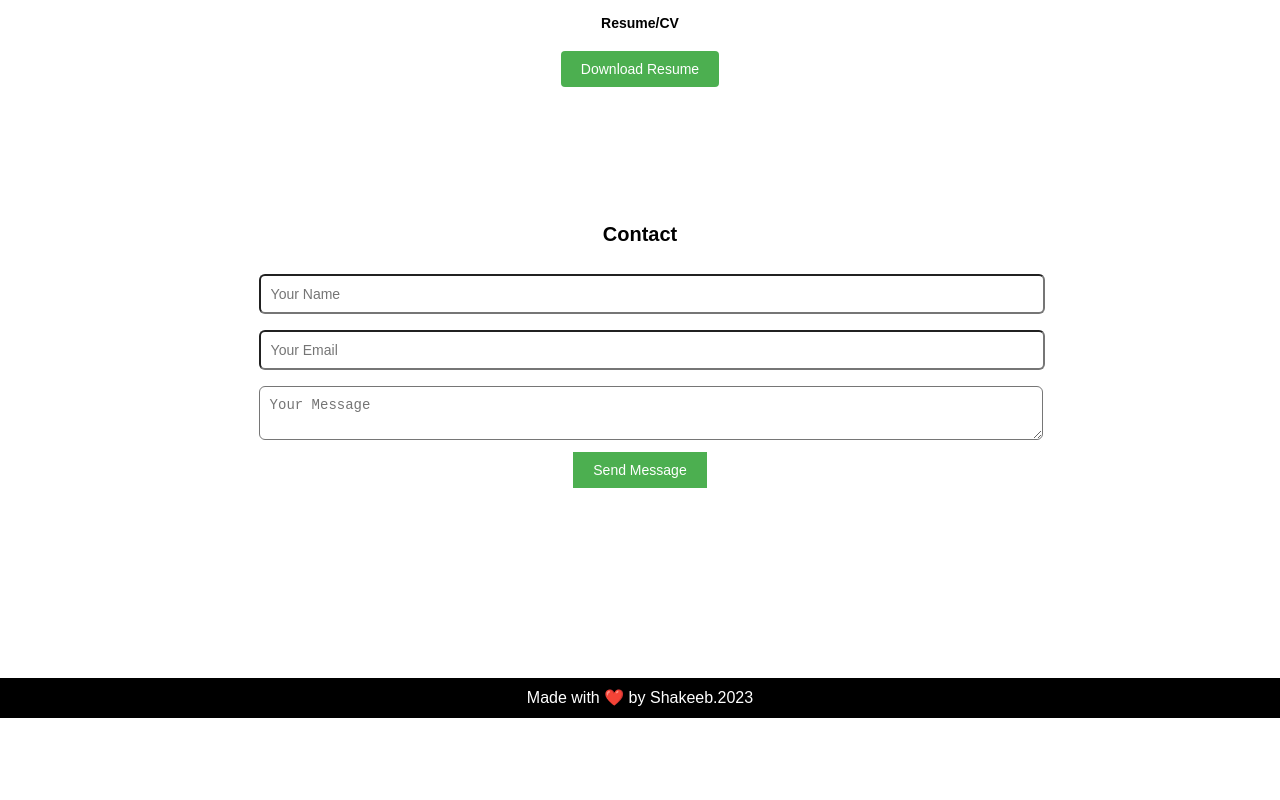
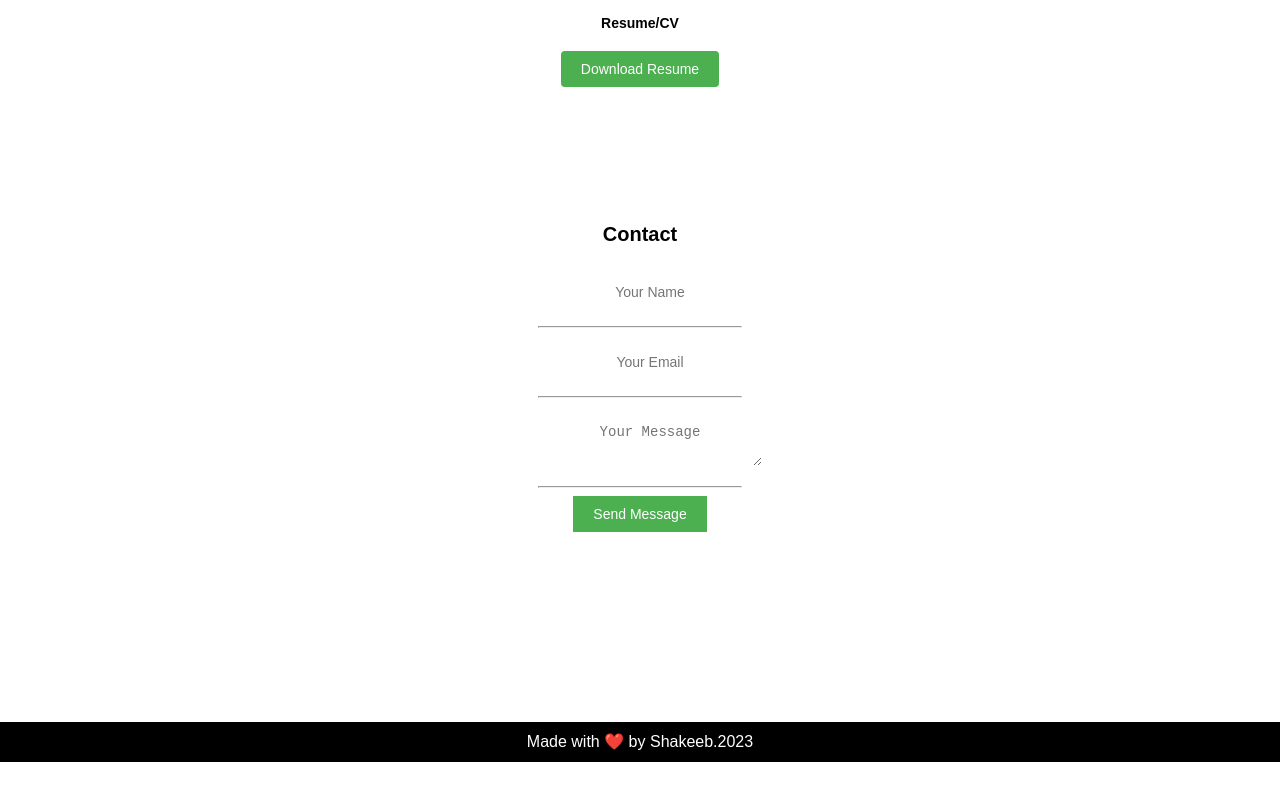
Before and after one commit to tlepatience/Portfolio, a website: page index.html in a window 1280 px wide. Shown: the part 2528-3328 px from the top of the page. Before the commit the page ends 3286 px from the top, so only its background shows below. Drawn offline with Linux system fonts and the light colour scheme.

Commit message:
Add files via upload

```diff
--- a/index.html
+++ b/index.html
@@ -198,9 +198,9 @@
     <!-- Your contact section content -->
     <h2>Contact</h2>
     <form id="contact-form" action="https://sheetdb.io/api/v1/j7rm4zpb48yjl" method="POST">
-        <input type="text" name="data[name]" placeholder="Your Name" required>
-        <input type="email" name="data[email]" placeholder="Your Email" required>
-        <textarea name="data[message]" placeholder="Your Message" required></textarea>
+        <input type="text" name="data[name]" placeholder="Your Name" required><hr>
+        <input type="email" name="data[email]" placeholder="Your Email" required><hr>
+        <textarea name="data[message]" placeholder="Your Message" required></textarea><hr>
         <button type="submit">Send Message</button>
     </form>
   </div>
--- a/style.css
+++ b/style.css
@@ -282,16 +282,22 @@ header p {
   }
 
   #contact-form {
-    /* grid-template-columns: 1fr; */
+    border: none;
     max-width: 100%;
     margin: 0 30px;
     display:inline-block;
+    outline: 0;
 
 
   }
   #contact-form input, textarea{
+    border: none;
     margin: 8px 0;
     border-radius: 6px;
+    text-align: center;
+    justify-content: center;
+    align-items: center;
+    outline: 0;
   }
 
 
```
